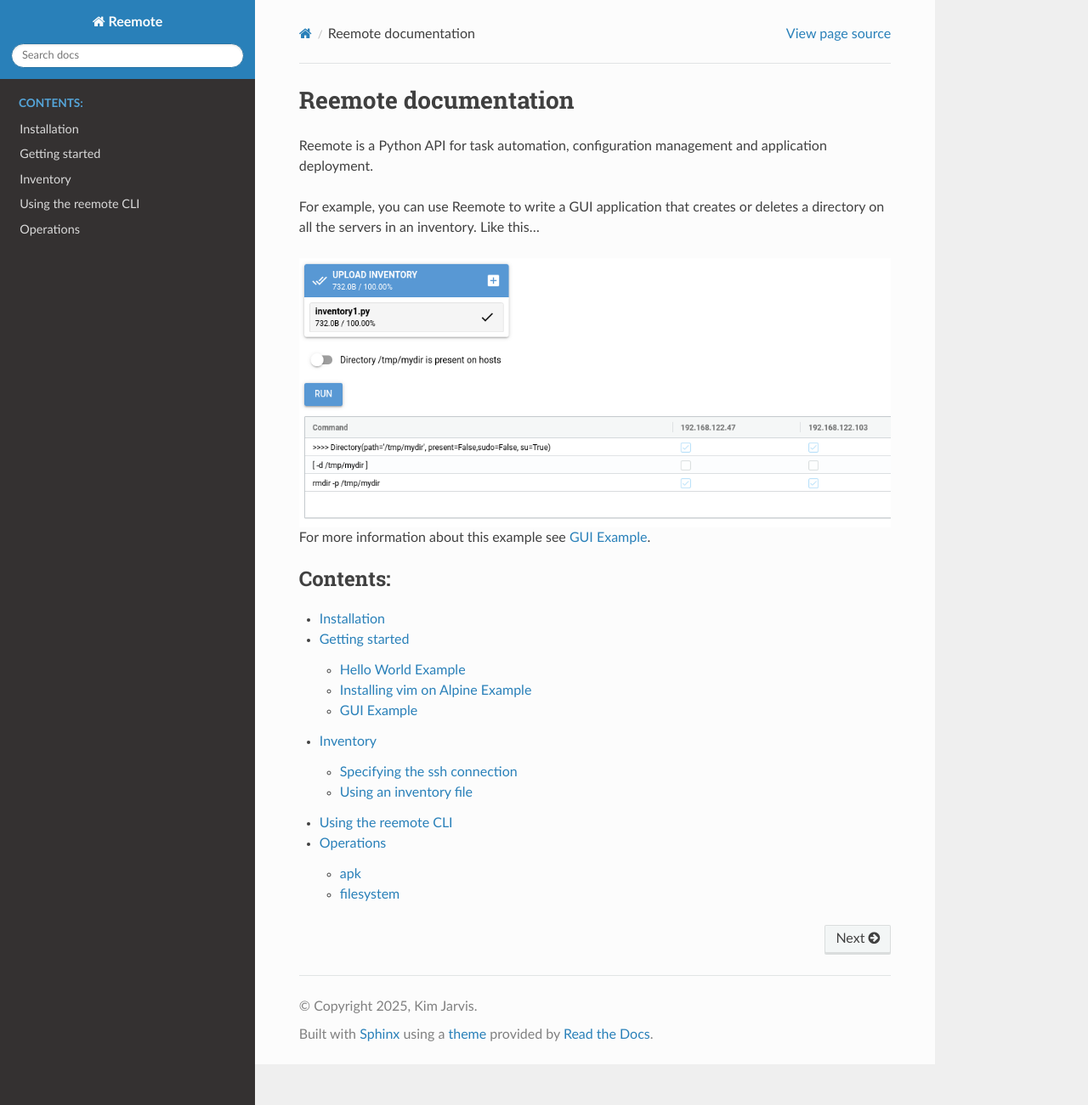
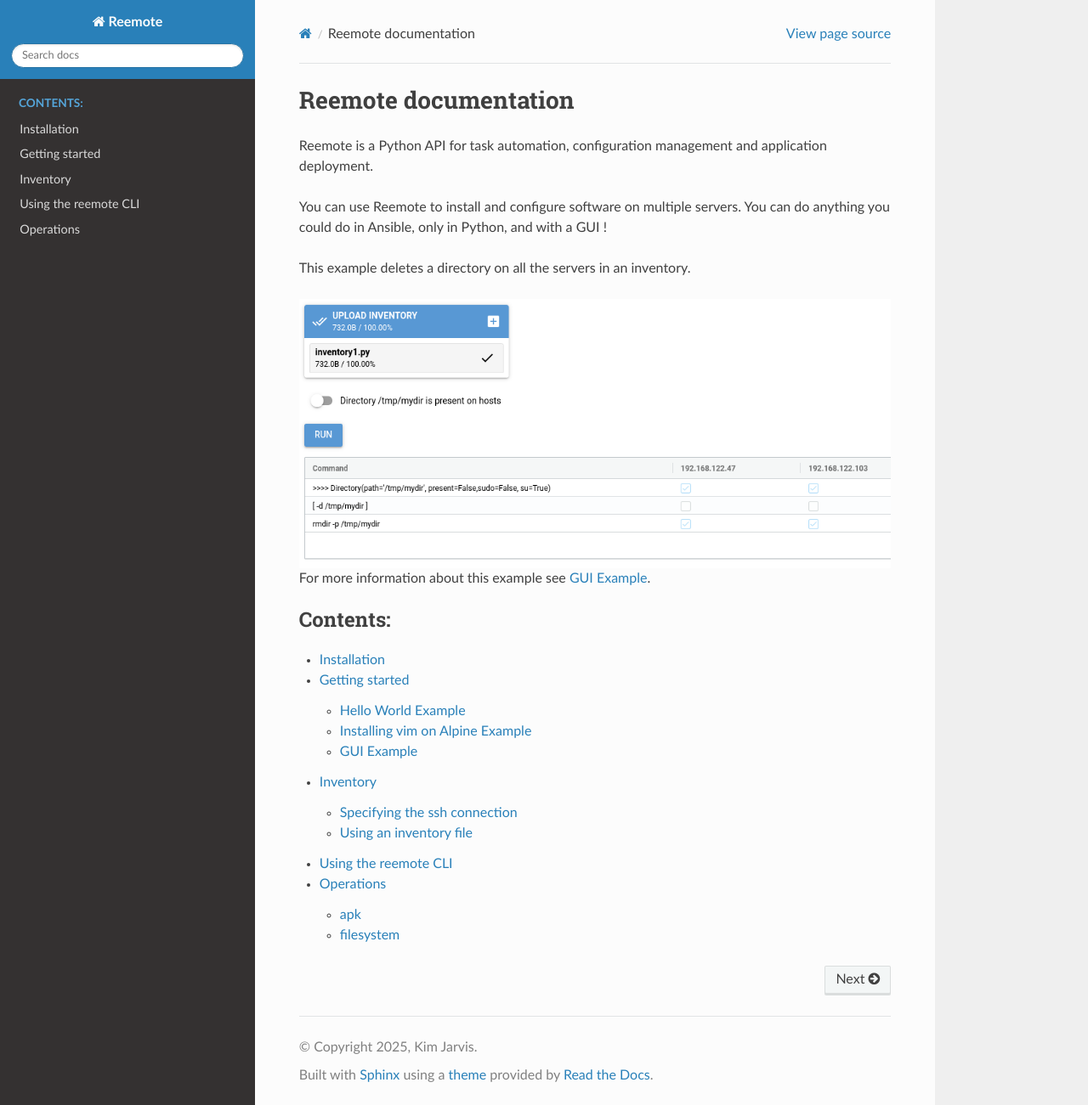
Before and after one commit to kimjarvis/reemote, a Sphinx documentation site: the page built from docs/source/index.rst, in a window 1280 px wide and 1301 px high. Shown: the whole window at 85% size. Built offline with Sphinx 7.4.7 and the Read the Docs theme 3.1.0, drawn with Linux system fonts in a browser that asks for light colours.

Commit message:
Update index rst

```diff
--- a/docs/source/index.rst
+++ b/docs/source/index.rst
@@ -3,8 +3,10 @@
 
 Reemote is a Python API for task automation, configuration management and application deployment.
 
-For example, you can use Reemote to write a GUI application that creates or deletes a directory on all the servers in an inventory.
-Like this...
+You can use Reemote to install and configure software on multiple servers.
+You can do anything you could do in Ansible, only in Python, and with a GUI !
+
+This example deletes a directory on all the servers in an inventory.
 
 .. image:: gui_demo.png
    :width: 100%
```
